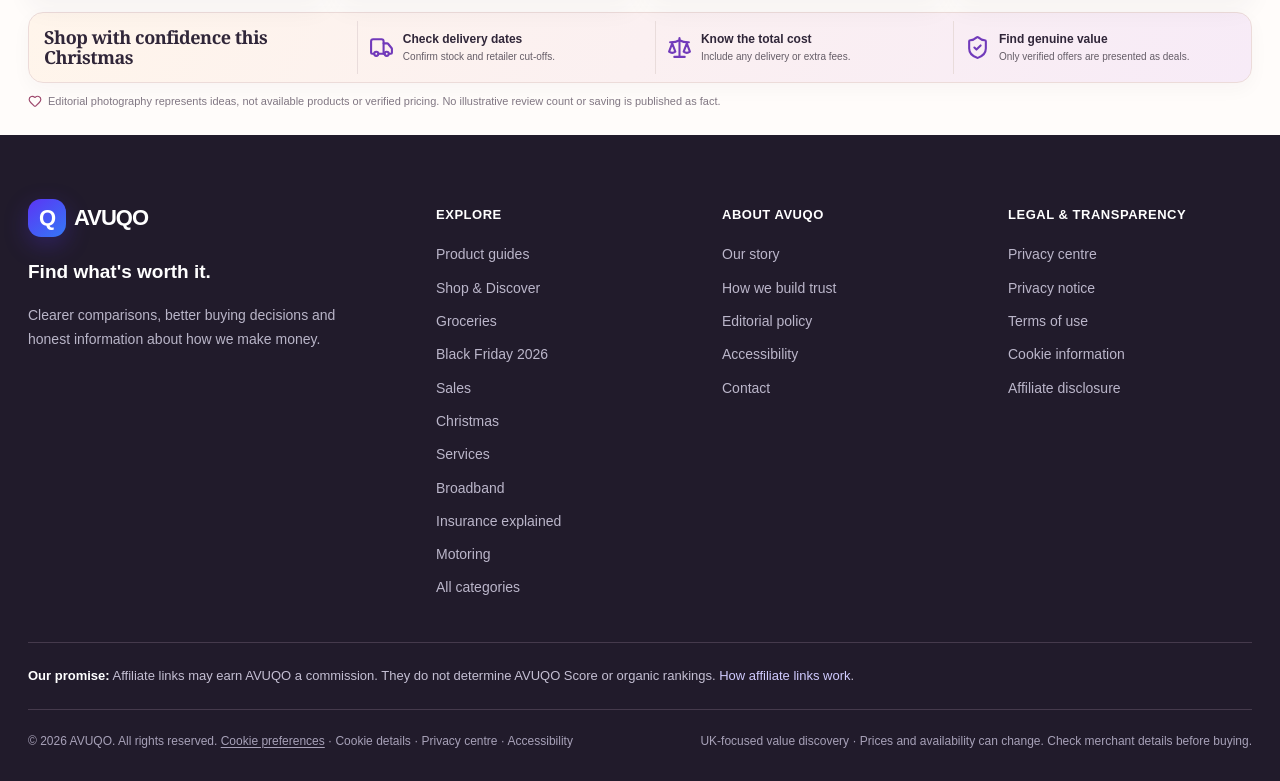
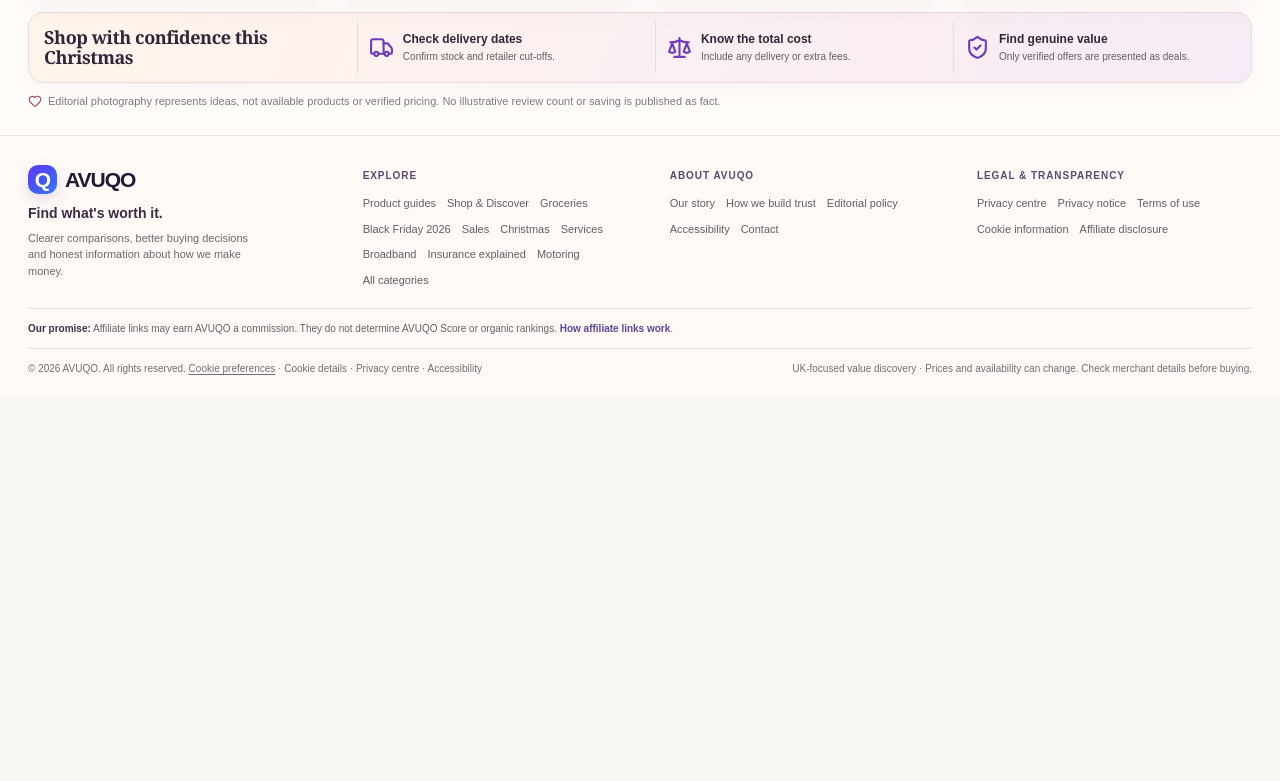
Before and after one commit to crkian/AVUQO, a Next.js app: page / in a window 1280 px wide. Shown: the part 1570-2351 px from the top of the page. After the commit the page ends 1966 px from the top, so only its background shows below. Built offline with nearby package versions, Linux system fonts and the light colour scheme; no server answers; the database is empty.

Commit message:
style(footer): match light compact design reference while retaining all legal links

```diff
--- a/app/globals.css
+++ b/app/globals.css
@@ -199,3 +199,64 @@ a:focus-visible,button:focus-visible,input:focus-visible,select:focus-visible{ou
 .avuqo-footer a:focus-visible,.header a:focus-visible{outline:3px solid #9256df;outline-offset:3px}
 @media(min-width:1050px){.shell{width:min(1320px,calc(100% - 56px))}}
 @media(max-width:600px){.shell{width:min(100% - 28px,1320px)}}
+
+/* Reference fidelity: light, compact editorial footer on every customer page.
+   Preserve every legal link, privacy control, group and disclosure. */
+.avuqo-footer{
+  padding:29px 0 0;
+  background:#fffaf6;
+  color:#302639;
+  border-top:1px solid #e8dfe0;
+}
+.avuqo-footer__main{
+  display:grid;
+  grid-template-columns:minmax(180px,1.1fr) repeat(3,minmax(0,1fr));
+  gap:clamp(17px,2.5vw,38px);
+  padding-bottom:20px;
+  align-items:start;
+}
+.avuqo-footer__brand .logo{color:#211832;font-size:21px}
+.avuqo-footer__brand .q-mark{width:29px;height:29px;border-radius:10px;box-shadow:0 5px 14px #6043a32a}
+.avuqo-footer__brand p{max-width:240px;color:#6f6670;font-size:11px;line-height:1.5;margin:7px 0}
+.avuqo-footer__brand .avuqo-footer__motto{color:#392c44;font-size:14px;line-height:1.3;margin:10px 0 4px}
+.avuqo-footer__email{color:#6043a3;font-size:11px}
+.avuqo-footer__group h2{color:#5c4770;font-size:10px;letter-spacing:.095em;margin:5px 0 12px}
+.avuqo-footer__group ul{display:flex;flex-direction:column;gap:7px}
+.avuqo-footer__group a{color:#635d68;font-size:11px;line-height:1.4}
+.avuqo-footer a:hover,.avuqo-footer a:focus-visible{color:#6043a3}
+.avuqo-footer__disclosure{
+  padding:12px 0;
+  border-color:#ebdfde;
+  color:#6a5f6e;
+  font-size:10px;
+  line-height:1.5;
+}
+.avuqo-footer__disclosure strong{color:#3d3148}
+.avuqo-footer__disclosure a{color:#6043a3;font-weight:750}
+.avuqo-footer__bottom{
+  display:flex;align-items:center;justify-content:space-between;
+  gap:10px 22px;
+  padding:12px 0 20px;
+  border-color:#ebdfde;
+  color:#746d78;
+  font-size:10px;
+  line-height:1.5;
+}
+@media(min-width:1051px){
+ .avuqo-footer__group ul{display:flex;flex-direction:row;flex-wrap:wrap;column-gap:11px;row-gap:7px}
+ .avuqo-footer__group li{max-width:100%}
+}
+@media(max-width:1050px){
+ .avuqo-footer__main{grid-template-columns:repeat(3,minmax(0,1fr));gap:20px}
+ .avuqo-footer__brand{grid-column:1/-1}
+ .avuqo-footer__group:last-child{grid-column:auto}
+}
+@media(max-width:680px){
+ .avuqo-footer{padding-top:25px}
+ .avuqo-footer__main{grid-template-columns:repeat(2,minmax(0,1fr));gap:23px 16px;padding-bottom:25px}
+ .avuqo-footer__brand{grid-column:1/-1}
+ .avuqo-footer__group:last-child{grid-column:1/-1}
+ .avuqo-footer__group ul{gap:11px}
+ .avuqo-footer__group a{font-size:12px}
+ .avuqo-footer__bottom{flex-direction:column;align-items:flex-start}
+}
```
